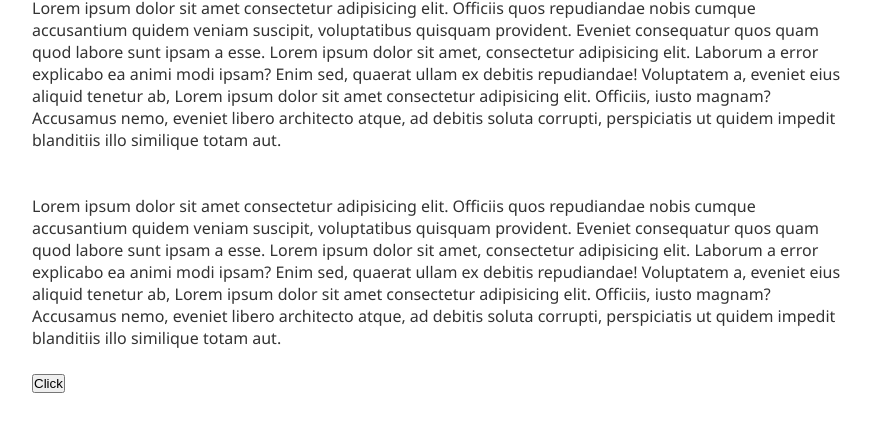
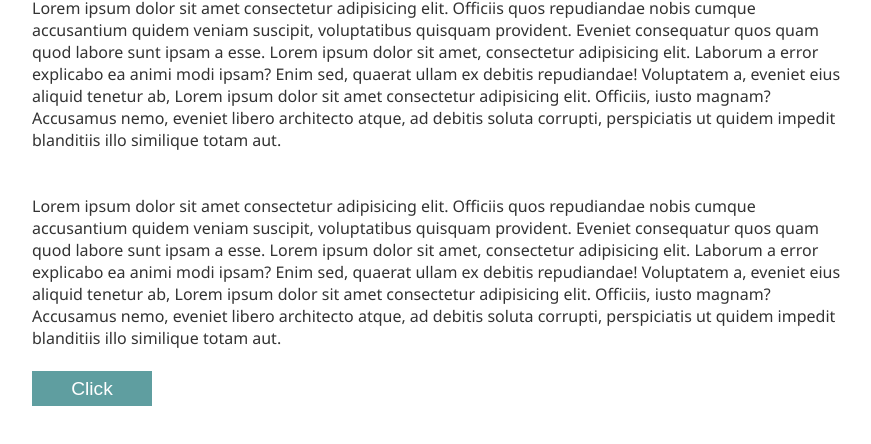
Before and after one commit to AlejandroHN21/repositorio, a plain HTML site: page index.html in a window 1280 px wide. Shown: the part 130-574 px from the top of the page, without its empty margins (96-967 px from the left). Drawn offline with Linux system fonts and the light colour scheme.

Commit message:
4ta version

```diff
--- a/index.html
+++ b/index.html
@@ -19,7 +19,7 @@
 
           <br>
 
-          <button id="btn">Click</button>
+          <button class="btn" id="btn">Click</button>
     </section>
 
 
--- a/style.css
+++ b/style.css
@@ -24,3 +24,14 @@ h1{
 p{
     width: 80%;
 }
+
+.btn{
+    width: 120px;
+    height: 35px;
+    display: block;
+    border: none;
+    background-color:cadetblue;
+    color: white;
+    font-size: 1.2rem;
+    cursor: pointer;
+}
```
